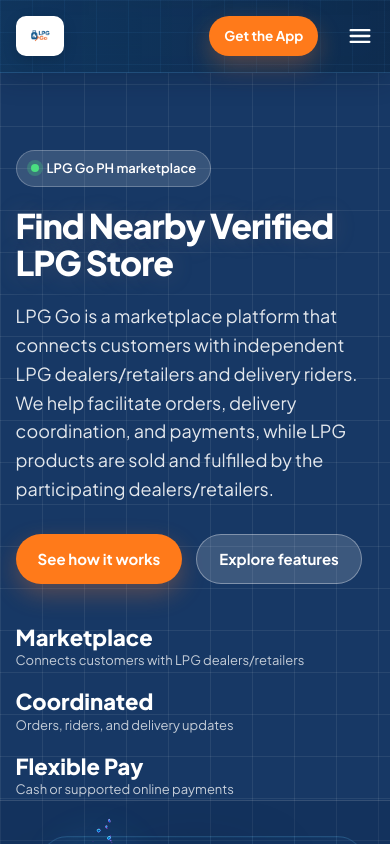
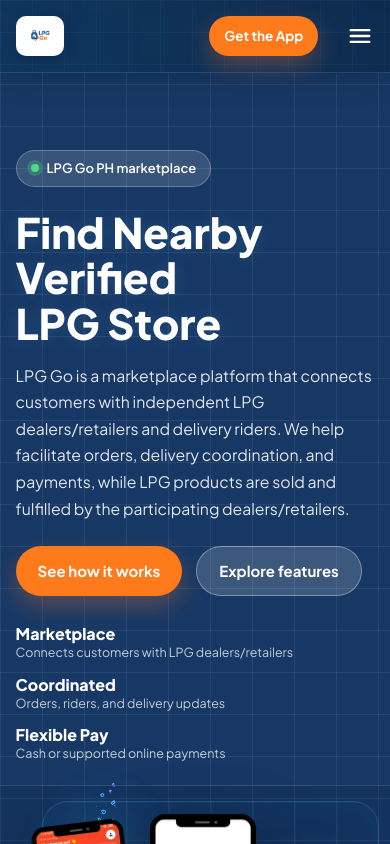
Before and after one commit to mrHeinrichh/LPG-Go-WebPage, a Next.js app: page / in a window 390 px wide. Shown: the top 844 px of the page. Built offline with nearby package versions, Linux system fonts and the light colour scheme.

Commit message:
Optimize legal pages and text motion

```diff
--- a/app/globals.css
+++ b/app/globals.css
@@ -36,13 +36,6 @@
   background-size: 48px 48px, 48px 48px, 192px 192px;
   line-height: 1.6;
   overflow-x: hidden;
-}
-main {
-  animation: page-enter 0.7s cubic-bezier(0.16, 1, 0.3, 1) both;
-}
-@keyframes page-enter {
-  from { opacity: 0; transform: translateY(12px); }
-  to { opacity: 1; transform: translateY(0); }
 }
 a {
   color: inherit;
@@ -879,13 +872,8 @@
   object-position: top;
 }
 .kinetic-title {
-  animation: kinetic-title 5.5s ease-in-out infinite;
   transform-origin: left center;
   text-shadow: 0 0 18px rgba(100, 191, 255, 0.16);
-}
-@keyframes kinetic-title {
-  0%, 100% { transform: translate3d(0, 0, 0); text-shadow: 0 0 18px rgba(100, 191, 255, 0.16); }
-  50% { transform: translate3d(0, -3px, 0); text-shadow: 0 0 30px rgba(255, 122, 26, 0.28); }
 }
 .hero-card-back {
   top: 10px;
@@ -929,7 +917,8 @@
   font-size: clamp(34px, 5vw, 56px);
   line-height: 1.08;
   font-weight: 800;
-  letter-spacing: -1px;
+  letter-spacing: 0;
+  text-wrap: balance;
 }
 .hero h1 .hl {
   color: #ffd9bd;
@@ -1069,12 +1058,43 @@
   --tilt-x: 0deg;
   --tilt-y: 0deg;
   --tilt-lift: 0px;
+  opacity: 1;
+  transform: none;
+  transition: none;
+}
+.card.reveal,
+.step.reveal,
+.aud.reveal,
+.safety-reference-card.reveal,
+.emergency.reveal,
+.portal-band.reveal,
+.partner-card.reveal,
+.shot.reveal,
+.testimonial.reveal,
+.coverage-band.reveal,
+.contact-card.reveal,
+.dl-card.reveal,
+.donate.reveal,
+.support-link.reveal {
   opacity: 0;
   transform: translate3d(0, 30px, 0) scale(0.985);
   transition: opacity 0.75s cubic-bezier(0.16, 1, 0.3, 1),
     transform 0.75s cubic-bezier(0.16, 1, 0.3, 1);
 }
-.reveal.in {
+.card.reveal.in,
+.step.reveal.in,
+.aud.reveal.in,
+.safety-reference-card.reveal.in,
+.emergency.reveal.in,
+.portal-band.reveal.in,
+.partner-card.reveal.in,
+.shot.reveal.in,
+.testimonial.reveal.in,
+.coverage-band.reveal.in,
+.contact-card.reveal.in,
+.dl-card.reveal.in,
+.donate.reveal.in,
+.support-link.reveal.in {
   opacity: 1;
   transform: none;
 }
@@ -2266,10 +2286,18 @@
   }
   .hero-scene {
     display: block;
-    width: min(100%, 620px);
+    width: min(96vw, 620px);
     top: -38px;
     right: auto;
     margin: 8px auto -38px;
+  }
+  .hero h1 {
+    font-size: clamp(36px, 8vw, 48px);
+  }
+  .hero p.sub {
+    max-width: 100%;
+    font-size: 16.5px;
+    line-height: 1.68;
   }
   .phone {
     display: none;
@@ -2356,11 +2384,30 @@
     grid-template-columns: repeat(3, minmax(0, 1fr));
     gap: 16px;
   }
+  .hero-stats .s b {
+    font-size: clamp(16px, 2.8vw, 20px);
+    white-space: normal;
+  }
+  .hero-stats .s span {
+    font-size: 12.5px;
+  }
 }
 @media (max-width: 640px) {
+  .hero h1 {
+    font-size: clamp(34px, 11vw, 42px);
+  }
+  .hero p.sub {
+    font-size: 15.8px;
+    margin: 18px 0 24px;
+  }
   .hero-stats {
     grid-template-columns: 1fr;
-    gap: 18px;
+    gap: 12px;
+    margin-top: 28px;
+  }
+  .hero-stats .s b,
+  .hero-stats .s span {
+    max-width: 100%;
   }
   .download-rider-art img {
     object-position: 72% center;
--- a/app/page.tsx
+++ b/app/page.tsx
@@ -11,8 +11,6 @@
 import Download from "@/components/Download";
 import Faq from "@/components/Faq";
 import Support from "@/components/Support";
-import Privacy from "@/components/Privacy";
-import Terms from "@/components/Terms";
 import Contact from "@/components/Contact";
 import Footer from "@/components/Footer";
 import ScrollReveal from "@/components/ScrollReveal";
@@ -34,8 +32,6 @@
         <Download />
         <Faq />
         <Support />
-        <Privacy />
-        <Terms />
         <Contact />
       </main>
       <Footer />
--- a/app/sitemap.ts
+++ b/app/sitemap.ts
@@ -4,6 +4,8 @@
 export default function sitemap(): MetadataRoute.Sitemap {
   const paths = [
     "",
+    "/terms",
+    "/privacy",
     "/policy/refund-policy",
     "/policy/flowcharts",
     "/policy/configuration",
--- a/components/Footer.tsx
+++ b/components/Footer.tsx
@@ -8,7 +8,7 @@
       <div className="wrap">
         <div className="foot">
           <div>
-            <a className="brand" href="#home">
+            <a className="brand" href="/#home">
               {/* eslint-disable-next-line @next/next/no-img-element */}
               <img src="/logo.png" alt="LPG Go" />
             </a>
@@ -61,8 +61,8 @@
             <a href="/policy/refund-policy">Refund Policy</a>
             <a href="/consumer-rights">Consumer Rights</a>
             <a href="/about/compliance">Compliance</a>
-            <a href="/#terms">Terms &amp; Conditions</a>
-            <a href="/#privacy">Privacy Policy</a>
+            <a href="/terms">Terms &amp; Conditions</a>
+            <a href="/privacy">Privacy Policy</a>
           </div>
         </div>
         <div className="copy">
--- a/components/Header.tsx
+++ b/components/Header.tsx
@@ -29,10 +29,10 @@
               {link.label}
             </a>
           ))}
-          <a href="/#privacy" onClick={closeMenu}>
+          <a href="/privacy" onClick={closeMenu}>
             Privacy
           </a>
-          <a href="/#terms" onClick={closeMenu}>
+          <a href="/terms" onClick={closeMenu}>
             Terms
           </a>
         </nav>
--- a/components/ScrollReveal.tsx
+++ b/components/ScrollReveal.tsx
@@ -9,7 +9,20 @@
  */
 export default function ScrollReveal() {
   useEffect(() => {
-    const els = Array.from(document.querySelectorAll<HTMLElement>(".reveal"));
+    if (window.location.pathname === "/" && window.location.hash === "#terms") {
+      window.location.replace("/terms");
+      return;
+    }
+    if (window.location.pathname === "/" && window.location.hash === "#privacy") {
+      window.location.replace("/privacy");
+      return;
+    }
+
+    const animatedRevealSelector =
+      ".card.reveal, .step.reveal, .aud.reveal, .safety-reference-card.reveal, .emergency.reveal, .portal-band.reveal, .partner-card.reveal, .shot.reveal, .testimonial.reveal, .coverage-band.reveal, .contact-card.reveal, .dl-card.reveal, .donate.reveal, .support-link.reveal";
+    const els = Array.from(
+      document.querySelectorAll<HTMLElement>(animatedRevealSelector)
+    );
     const parallaxEls = Array.from(
       document.querySelectorAll<HTMLElement>("[data-parallax]")
     );
--- a/components/Terms.tsx
+++ b/components/Terms.tsx
@@ -27,7 +27,7 @@
             By creating an account, submitting an application, placing or
             accepting an order, using a rider account, or otherwise using LPG
             Go, you confirm that you have read and agreed to these Terms and the{" "}
-            <a href="#privacy">Privacy Policy</a>. Mandatory rights under
+            <a href="/privacy">Privacy Policy</a>. Mandatory rights under
             Philippine law remain unaffected.
           </p>
 
```
Also changed, not shown: app/privacy/page.tsx (added, +25 -0 lines), app/terms/page.tsx (added, +25 -0 lines).
